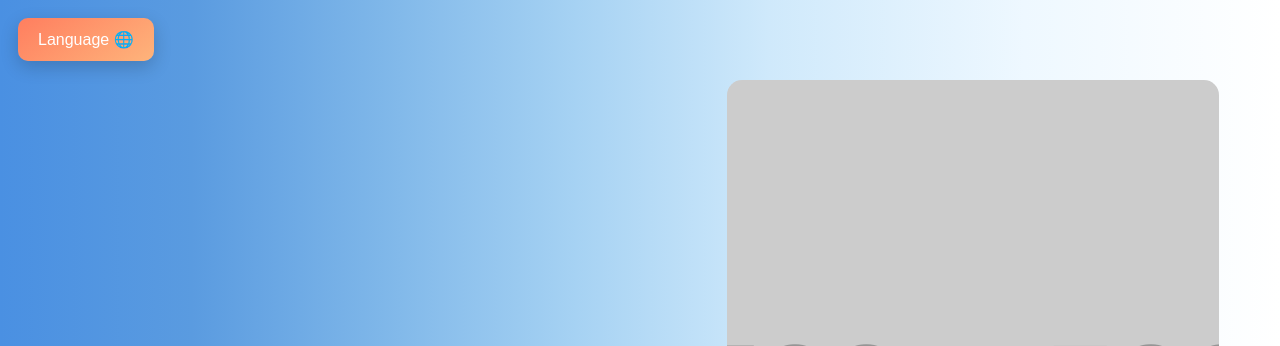
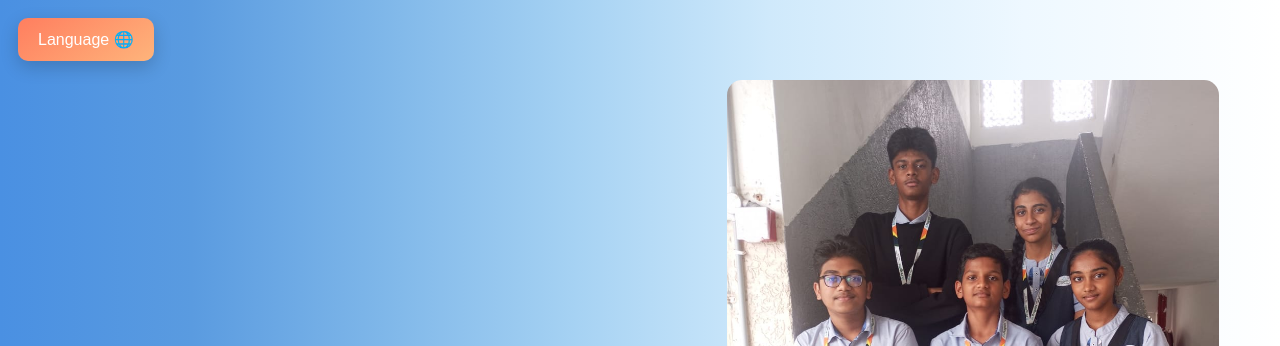
Before and after one commit to sailaja2009/UI-Ninjas, a plain HTML site: page index.html in a window 1280 px wide. Shown: the top 346 px of the page. Drawn offline with Linux system fonts and the light colour scheme; placeholder pictures from the web are drawn by us.

Commit message:
Update index.html

```diff
--- a/index.html
+++ b/index.html
@@ -156,7 +156,7 @@ button.submit-btn:hover,button.export-btn:hover{background:#357abd;transform:tra
     </div>
   </div>
   <div id="rightSide">
-    <img src="https://via.placeholder.com/700x500?text=Team+Photo" alt="Team Photo" onclick="alert('You clicked the photo!')">
+    <img src="image.png" alt="Team Photo" onclick="alert('You clicked the photo!')">
   </div>
 </div>
 
```
